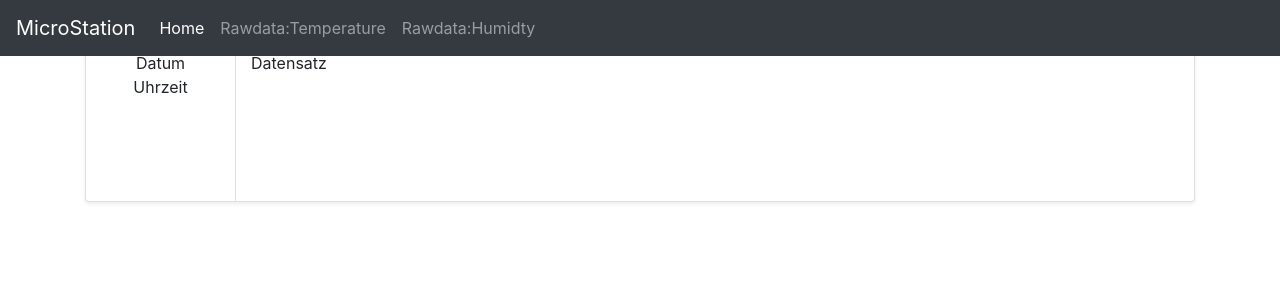
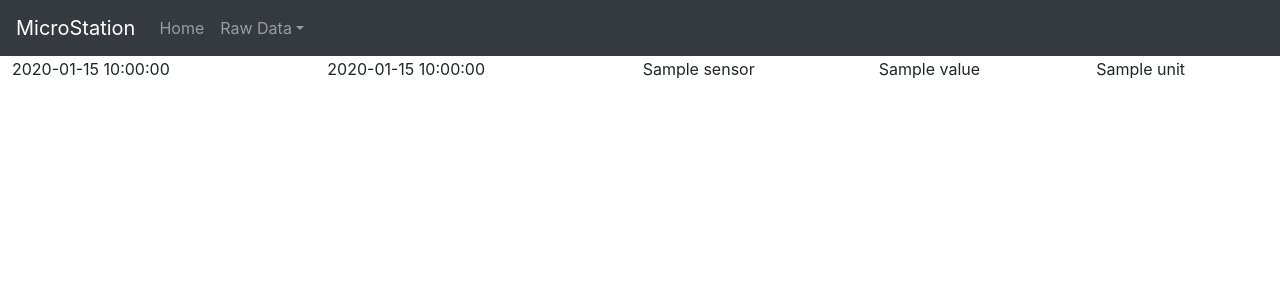
Before and after one commit to rklimpel/MicroStation, a Flask app: template server/templates/listview.html in a window 1280 px wide. Shown: the top 300 px of the page. Run offline with Flask 2, Linux system fonts and the light colour scheme; the template is opened without the code that fills it: most values are stand-ins (such as "Sample title", 1, 10 or a date in 2020); some libraries are stand-ins or nearby versions.

Commit message:
raw data tables working

```diff
--- a/server/server.py
+++ b/server/server.py
@@ -3,6 +3,7 @@ import json
 import time
 from flask import Flask,escape,request, render_template
 from tinydb import TinyDB, Query
+from datetime import datetime
 
 app = Flask(__name__)
 
@@ -21,6 +22,14 @@ def index():
 def view_temperature(station_id,table):
     db = TinyDB('./appdata/station_' + str(station_id) + '.json', indent=4)
     data = db.table(table).all()
+
+    for d in data:
+        dt = datetime.fromtimestamp(d['timestamp'])
+        d['time'] = dt.time()
+        d['date'] = dt.date()
+
+    data.reverse()
+
     return render_template('listview.html', data=data)
 
 # ------------------------ API -------------------------------
--- a/server/static/css/main.css
+++ b/server/static/css/main.css
@@ -5,8 +5,42 @@ body {
 
 .card {
     transition-duration: 0.3s;
+    box-shadow: 0 2px 4px rgba(0, 0, 0, 0.25), 0 10px 10px rgba(0, 0, 0, 0.15);
 }
 
 .card:hover {
-    transform: scale(1.05,1.05)
+    box-shadow: 0 4px 8px rgba(0, 0, 0, 0.25), 0 10px 10px rgba(0, 0, 0, 0.20);
+    z-index: 1000;
+    position: relative;
+    transform: scale(1.2, 1.2)
 }
+
+.quadraticbox {
+    position: relative;
+    width: 300px;
+    display: block;
+    border: 1px solid black;
+}
+
+.square-box {
+    position: relative;
+    width: 50%;
+    overflow: hidden;
+    background: #4679BD;
+}
+
+.square-box:before {
+    content: "";
+    display: block;
+    padding-top: 100%;
+}
+
+.square-content {
+    position: absolute;
+    top: 0;
+    left: 0;
+    bottom: 0;
+    right: 0;
+    color: white;
+    text-align: center;
+}
--- /dev/null
+++ b/server/templates/head.html
@@ -0,0 +1,11 @@
+<head>
+    <meta charset="utf-8" />
+    <meta name="viewport" content="width=device-width, initial-scale=1, shrink-to-fit=no" />
+
+    <link rel="stylesheet" href="https://stackpath.bootstrapcdn.com/bootstrap/4.4.1/css/bootstrap.min.css" />
+    <script src="https://code.jquery.com/jquery-3.1.1.min.js"></script>
+    <script src="https://cdn.jsdelivr.net/npm/popper.js@1.16.0/dist/umd/popper.min.js"></script>
+    <script src="https://stackpath.bootstrapcdn.com/bootstrap/4.4.1/js/bootstrap.min.js"></script>
+
+    <link rel="stylesheet" type="text/css" href="{{ url_for('static', filename='css/main.css') }}" />
+</head>
--- a/server/templates/listview.html
+++ b/server/templates/listview.html
@@ -1,52 +1,32 @@
 <html>
-    <head>
-        <meta charset="utf-8">
-        <meta name="viewport" content="width=device-width, initial-scale=1, shrink-to-fit=no">
+{% include 'head.html' %}
 
-        <link rel="stylesheet" href="https://stackpath.bootstrapcdn.com/bootstrap/4.4.1/css/bootstrap.min.css" integrity="sha384-Vkoo8x4CGsO3+Hhxv8T/Q5PaXtkKtu6ug5TOeNV6gBiFeWPGFN9MuhOf23Q9Ifjh" crossorigin="anonymous">
-        <script src="https://code.jquery.com/jquery-3.4.1.slim.min.js" integrity="sha384-J6qa4849blE2+poT4WnyKhv5vZF5SrPo0iEjwBvKU7imGFAV0wwj1yYfoRSJoZ+n" crossorigin="anonymous"></script>
-        <script src="https://cdn.jsdelivr.net/npm/popper.js@1.16.0/dist/umd/popper.min.js" integrity="sha384-Q6E9RHvbIyZFJoft+2mJbHaEWldlvI9IOYy5n3zV9zzTtmI3UksdQRVvoxMfooAo" crossorigin="anonymous"></script>
-        <script src="https://stackpath.bootstrapcdn.com/bootstrap/4.4.1/js/bootstrap.min.js" integrity="sha384-wfSDF2E50Y2D1uUdj0O3uMBJnjuUD4Ih7YwaYd1iqfktj0Uod8GCExl3Og8ifwB6" crossorigin="anonymous"></script>
+<body>
+    {% include 'navbar.html' %}
+    <div>
+        <table class="table table-hover">
+            <thead>
+                <tr>
+                    <th scope="col">Uhrzeit</th>
+                    <th scope="col">Datum</th>
+                    <th scope="col">Sensor</th>
+                    <th scope="col">Wert</th>
+                    <th scope="col">Einheit</th>
+                </tr>
+            </thead>
+            <tbody>
+                {% for entry in data %}
+                <tr>
+                    <td>{{ entry.time }}</td>
+                    <td>{{ entry.date }}</td>
+                    <td>{{ entry.sensor }}</td>
+                    <td>{{ entry.value }}</td>
+                    <td>{{ entry.unit }}</td>
+                </tr>
+                {% endfor %}
+            </tbody>
+        </table>
+    </div>
+</body>
 
-        <link rel="stylesheet" type="text/css" href="{{ url_for('static', filename='css/main.css') }}">
-    </head>
-    <body>
-        <nav class="navbar navbar-expand-lg fixed-top navbar-dark bg-dark">
-            <a class="navbar-brand" href="#">MicroStation</a>
-            <div class="collapse navbar-collapse" id="navbarSupportedContent">
-                <ul class="navbar-nav mr-auto">
-                    <li class="nav-item active">
-                        <a class="nav-link" href="/index">Home<span class="sr-only">(current)</span></a>
-                    </li>
-                    <li class="nav-item">
-                        <a class="nav-link" href="#">Rawdata:Temperature</a>
-                    </li>
-                    <li class="nav-item">
-                        <a class="nav-link" href="#">Rawdata:Humidty</a>
-                    </li>
-                </ul>
-            </div>
-        </nav>
-        <div style="margin-top: 50px;">
-            {% for entry in data %}
-            <div class="container mx-auto my-1">
-                <div class="card shadow-sm">
-                    <div class="container">
-                        <div class="row" style="height: 150px;">
-                            <div class="col-sm border-right" style="width: 150px; max-width: 150px;">
-                                <div class="d-flex flex-column">
-                                    <div class="flex-grow text-center">Datum</div>
-                                    <div class="flex-grow text-center">Uhrzeit</div>
-                                </div>
-                            </div>
-                            <div class="col-sm">
-                                Datensatz
-                            </div>
-                          </div>
-                    </div>
-                </div>
-            </div>
-            {% endfor %}
-        </div>
-    </body>
 </html>
--- /dev/null
+++ b/server/templates/navbar.html
@@ -0,0 +1,22 @@
+<nav class="navbar fixed-top navbar-expand-lg navbar-dark bg-dark">
+    <a class="navbar-brand" href="#">MicroStation</a>
+    <button class="navbar-toggler" type="button" data-toggle="collapse" data-target="#navbarSupportedContent" aria-controls="navbarSupportedContent" aria-expanded="false" aria-label="Toggle navigation">
+        <span class="navbar-toggler-icon"></span>
+    </button>
+
+    <div class="collapse navbar-collapse" id="navbarSupportedContent">
+        <ul class="navbar-nav mr-auto">
+            <li class="nav-item">
+                <a class="nav-link" href="/">Home<span class="sr-only">(current)</span></a>
+            </li>
+            <li class="nav-item dropdown">
+                <a class="nav-link dropdown-toggle" href="#" id="navbarDropdown" role="button" data-toggle="dropdown" aria-haspopup="true" aria-expanded="false">Raw Data</a>
+                <div class="dropdown-menu" aria-labelledby="navbarDropdown">
+                    <a class="dropdown-item" href="/rawdata/temperature/0">Temperature</a>
+                    <div class="dropdown-divider"></div>
+                    <a class="dropdown-item" href="/rawdata/humidity/0">Humidity</a>
+                </div>
+            </li>
+        </ul>
+    </div>
+</nav>
```
Also changed, not shown: server/templates/index.html (+10 -7 lines).
